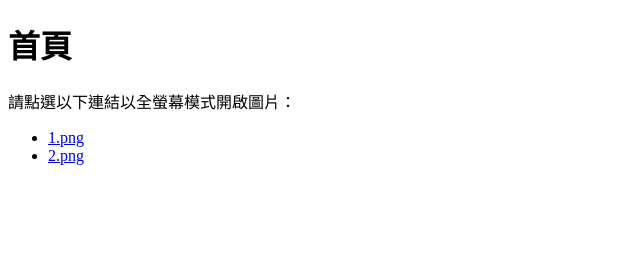
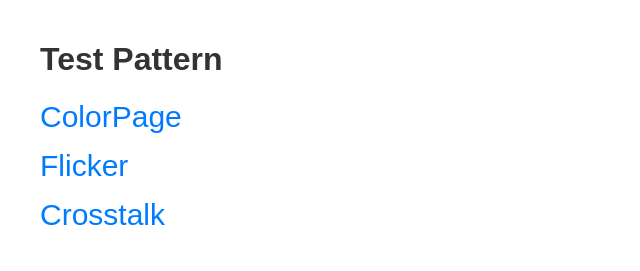
Before and after one commit to cfyangcfyang/cfyangcfyang.github.io, a plain HTML site: page index.html in a window 1280 px wide. Shown: the whole page, without its empty margins (0-640 px from the left). Drawn offline with Linux system fonts and the light colour scheme.

Commit message:
Add files via upload

```diff
--- a/index.html
+++ b/index.html
@@ -1,18 +1,48 @@
 <!DOCTYPE html>
-<html lang="zh-TW">
+<html lang="zh-Hant">
 <head>
     <meta charset="UTF-8">
     <meta name="viewport" content="width=device-width, initial-scale=1.0">
-    <title>首頁</title>
+    <title>Test Pattern</title>
+    <style>
+        /* CSS 樣式設定 */
+        body {
+            font-family: Arial, sans-serif; /* 使用通用字體 */
+            margin: 0; /* 移除 body 的預設邊界 */
+            background-color: white; /* 將背景設為白色 */
+        }
+        .container {
+            padding: 20px 40px; /* 在容器周圍增加一些留白 (上下 20px, 左右 40px) */
+        }
+        h1 {
+            color: #333; /* 標題顏色 */
+        }
+        ul {
+            list-style-type: none; /* 移除列表前面的點點 */
+            padding: 0;
+        }
+        li {
+            margin: 15px 0; /* 設定每個連結的垂直間距 */
+        }
+        a {
+            font-size: 30px; /* 根據您的要求，設定字體大小為 30px */
+            text-decoration: none; /* 移除連結底線 */
+            color: #007BFF; /* 設定連結顏色 */
+            transition: color 0.3s; /* 滑鼠移上去時顏色變化的過渡效果 */
+        }
+        a:hover {
+            color: #0056b3; /* 滑鼠移上去時的連結顏色 */
+        }
+    </style>
 </head>
 <body>
-
-    <h1>首頁</h1>
-    <p>請點選以下連結以全螢幕模式開啟圖片：</p>
-    <ul>
-        <li><a href="1.html">1.png</a></li>
-        <li><a href="2.html">2.png</a></li>
-    </ul>
-
+    <div class="container">
+        <h1>Test Pattern</h1>
+        <ul>
+            <li><a href="ColorPage.html">ColorPage</a></li>
+            <li><a href="Flicker.html">Flicker</a></li>
+            <li><a href="Crosstalk.html">Crosstalk</a></li>
+        </ul>
+    </div>
 </body>
 </html>
```
